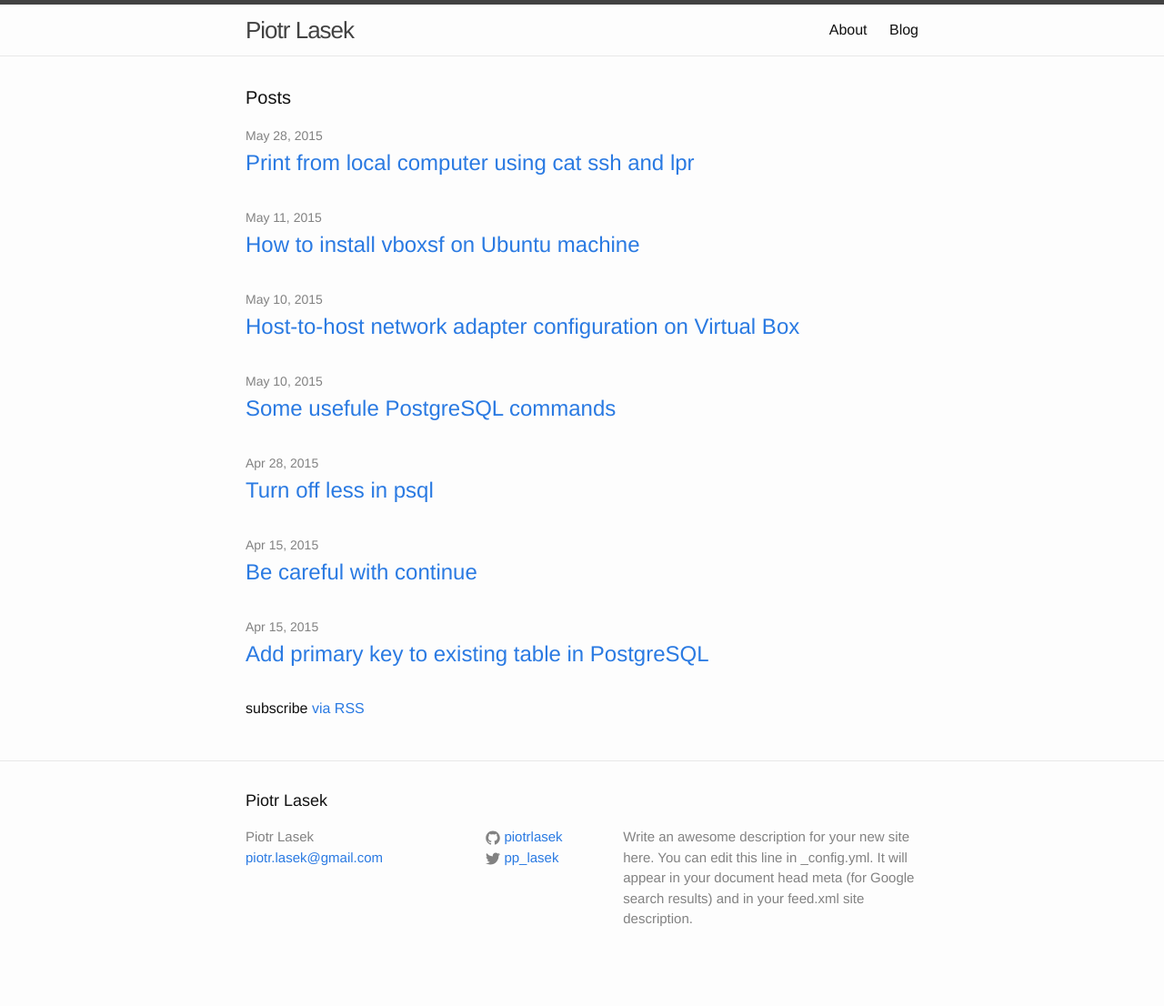
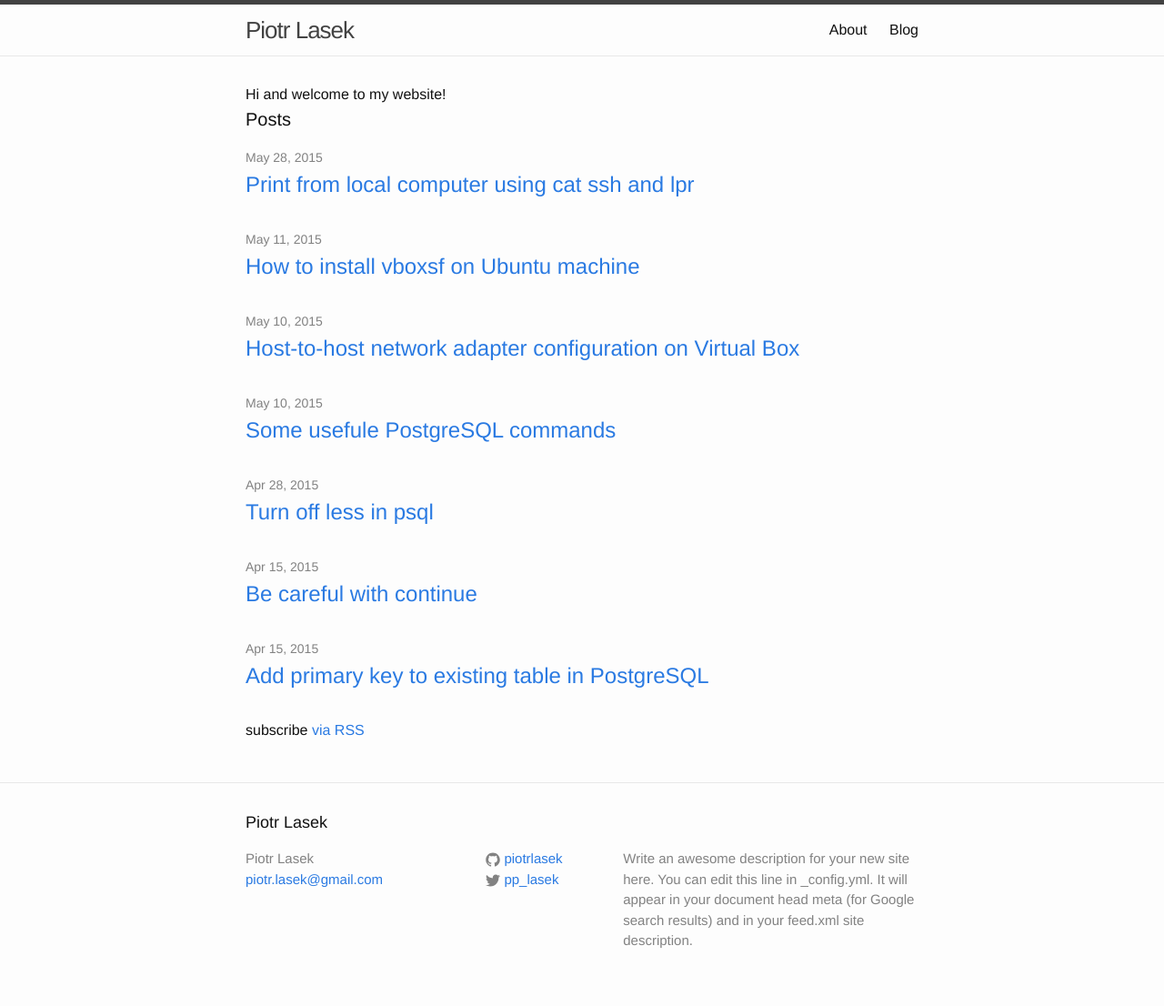
Before and after one commit to piotrlasek/piotrlasek.github.io, a Jekyll site: the page built from index.html, in a window 1280 px wide. Shown: the whole page at 91% size. Built offline with Jekyll 4.4.1, drawn with Linux system fonts in a browser that asks for light colours; the list of posts is cut into pages by our own code; before the commit the page ends 1082 px from its top, so only the background shows below that.

Commit message:
some changes

```diff
--- a/index.html
+++ b/index.html
@@ -1,6 +1,8 @@
 ---
 layout: home
 ---
+
+Hi and welcome to my website!
 
 <div class="home">
 
```
